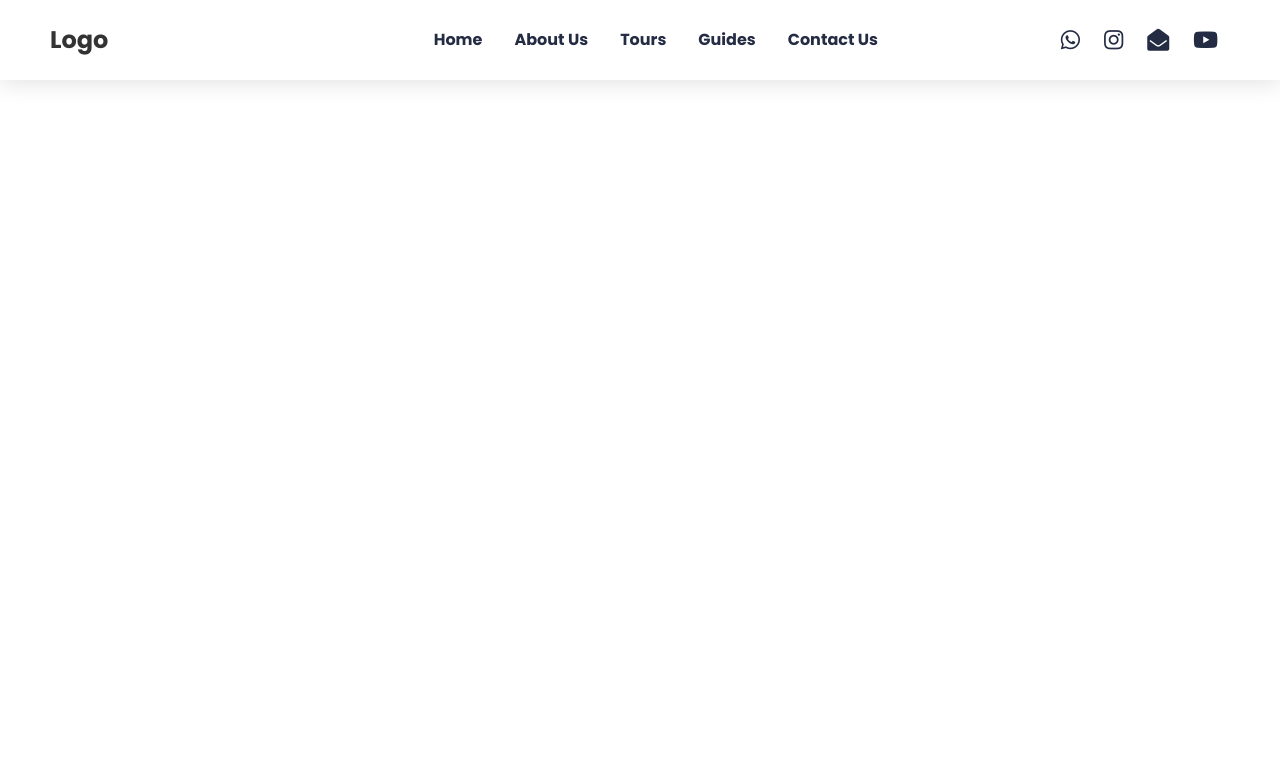
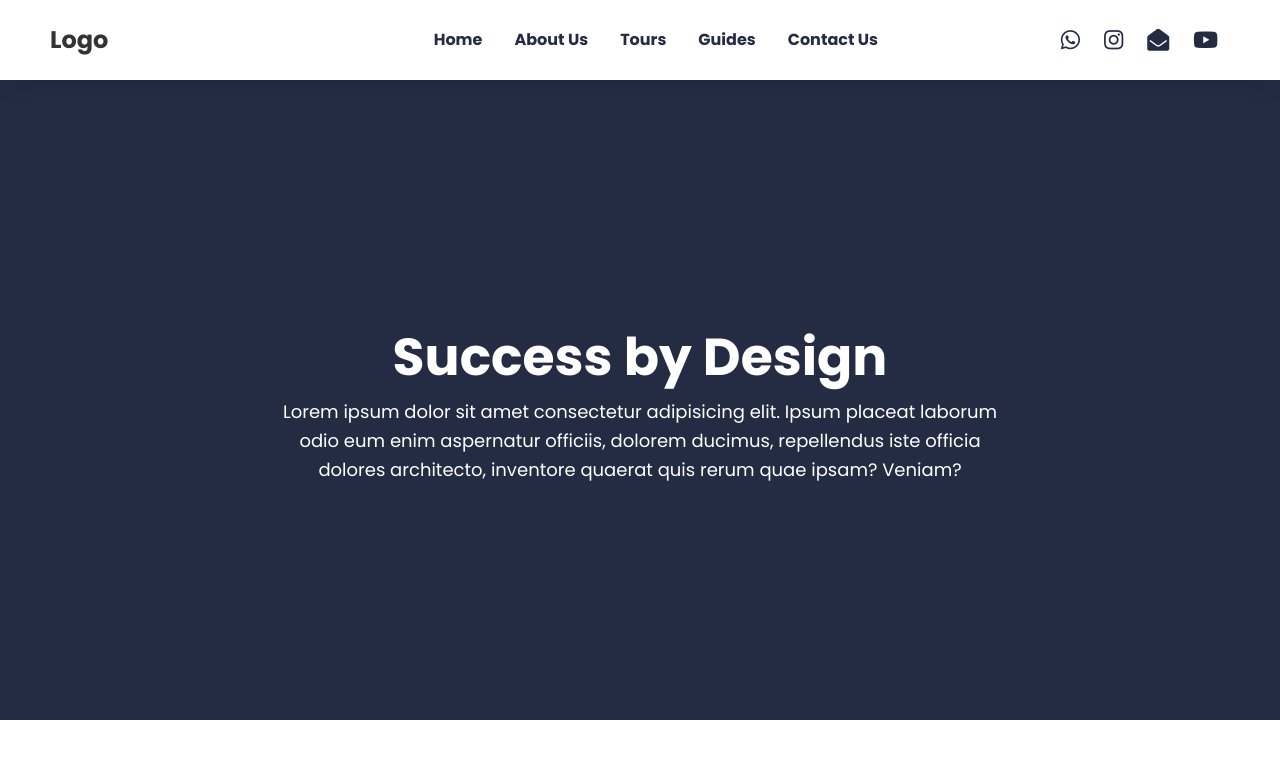
Before and after one commit to Thirumalai08/test-template, a plain HTML site: page index.html in a window 1280 px wide. Drawn offline with Linux system fonts and the light colour scheme; a web font is replaced by a local one.

Commit message:
Test Action

```diff
--- a/index.html
+++ b/index.html
@@ -58,6 +58,16 @@
           </ul>
         </div>
      </nav>
+     <!--End of Navbar-->
+     <!--Banner-->
+     <div class="banner">
+        <!--<img src="" alt="banner" />-->
+        <div class="content">
+            <h2>Success by Design</h2>
+            <p>Lorem ipsum dolor sit amet consectetur adipisicing elit. Ipsum placeat laborum odio eum enim aspernatur officiis, dolorem ducimus, repellendus iste officia dolores architecto, inventore quaerat quis rerum quae ipsam? Veniam?</p>
+        </div>
+     </div>
+     <!--End of Banner-->
 <script src="app.js"></script>
     </body>
 </html>
--- a/style.css
+++ b/style.css
@@ -166,3 +166,44 @@ a {
   }
   .social__navbar__menu { display: none; }
 }
+
+/* Banner */
+.banner {
+  position: relative;
+  width: 100%;
+  height: 80vh;
+  background: #242C44;
+  display: flex;
+  justify-content: center;
+  align-items: center;
+}
+/*.banner img {
+  position: absolute;
+  top: 0;
+  left: 0;
+  width: 100%;
+  height: 100%;
+  object-fit: cover;
+  opacity: 0.25;
+}*/
+.banner .content {
+  position: relative;
+  max-width: 750px;
+  text-align: center;
+}
+.banner .content h2 {
+  color: #fff;
+  font-size: 52px;
+}
+.banner .content p {
+  color: #fff;
+  font-size: 18px;
+}
+@media screen and (max-width:768px){
+  .banner .content h2 { font-size: 40px; }
+  .banner .content p { font-size: 16px; }
+}
+@media screen and (max-width:480px){
+  .banner .content h2 { font-size: 32px; }
+  .banner .content p { font-size: 14px; }
+}
```
